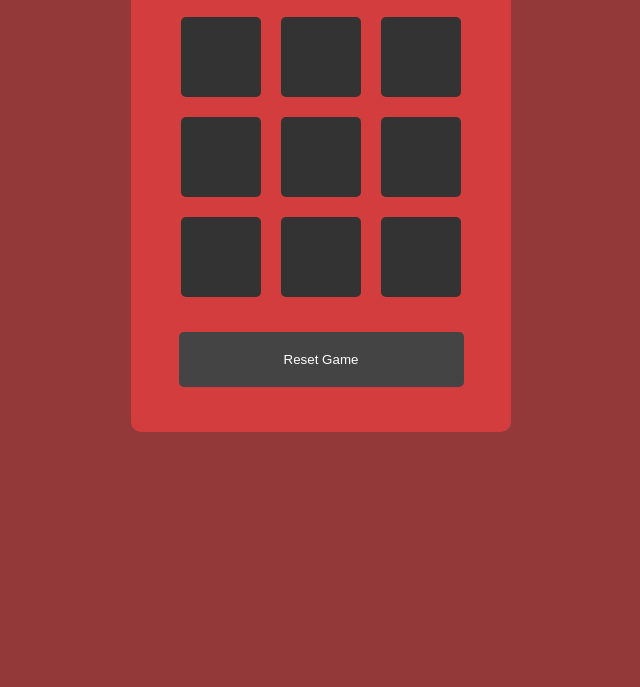
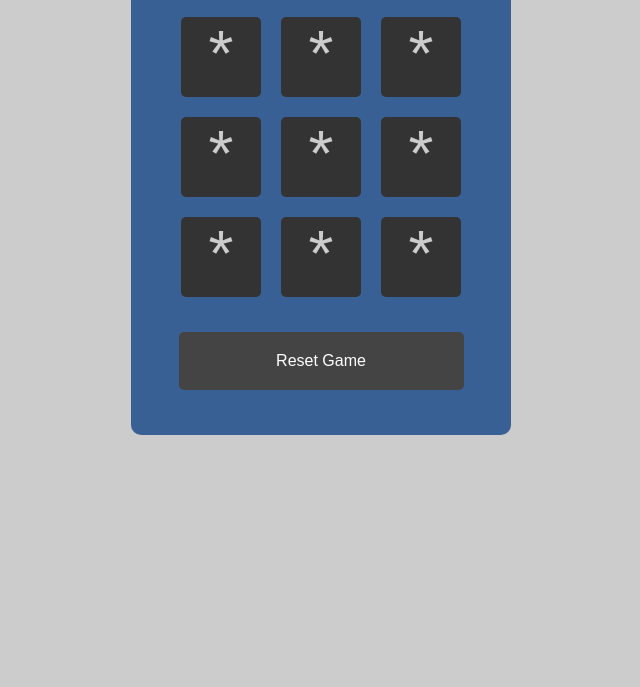
Before and after one commit to colenocks/Simple_TicTacToe_Game, a plain HTML site: page index.html in a window 1280 px wide. Shown: the part 113-800 px from the top of the page, without its empty margins (319-959 px from the left). Drawn offline with nearby package versions, Linux system fonts and the light colour scheme.

Commit message:
little modifications

```diff
--- a/index.html
+++ b/index.html
@@ -12,18 +12,18 @@
   <body>
     <div id="container">
       <header>
-        <h1>Tic-Tac-Toe</h1>
+        <h1>Tic Tac Toe</h1>
       </header>
       <ul id="board">
-        <li id="spot1"></li>
-        <li id="spot2"></li>
-        <li id="spot3"></li>
-        <li id="spot4"></li>
-        <li id="spot5"></li>
-        <li id="spot6"></li>
-        <li id="spot7"></li>
-        <li id="spot8"></li>
-        <li id="spot9"></li>
+        <li id="spot1">*</li>
+        <li id="spot2">*</li>
+        <li id="spot3">*</li>
+        <li id="spot4">*</li>
+        <li id="spot5">*</li>
+        <li id="spot6">*</li>
+        <li id="spot7">*</li>
+        <li id="spot8">*</li>
+        <li id="spot9">*</li>
       </ul>
       <div class="clearfix"></div>
       <footer>
--- a/main.css
+++ b/main.css
@@ -1,5 +1,5 @@
 body {
-  background: #943939;
+  background: #ccc;
   color: #666;
   font-family: "Arial", sans-serif;
 }
@@ -17,7 +17,7 @@ h1 {
   width: 380px;
   overflow: auto;
   margin: 40px auto;
-  background: #d43d3d;
+  background: #396094;
   padding-bottom: 40px;
   border-radius: 10px;
 }
@@ -29,7 +29,7 @@ h1 {
   margin: 10px;
   height: 80px;
   width: 80px;
-  font-size: 1rem;
+  font-size: 4rem;
   background: #333;
   color: #ccc;
   list-style-type: none;
@@ -42,11 +42,17 @@ h1 {
   background: #666;
 }
 
+footer {
+  text-align: center;
+  padding-top: 20px;
+}
+
 #reset {
   border: 0;
   margin: 5px auto;
   background: #444;
   color: #fff;
+  font-size: 1rem;
   width: 75%;
   padding: 20px;
   border-radius: 5px;
@@ -64,8 +70,3 @@ h1 {
 .x {
   color: red !important;
 }
-
-footer {
-  text-align: center;
-  padding-top: 20px;
-}
```
